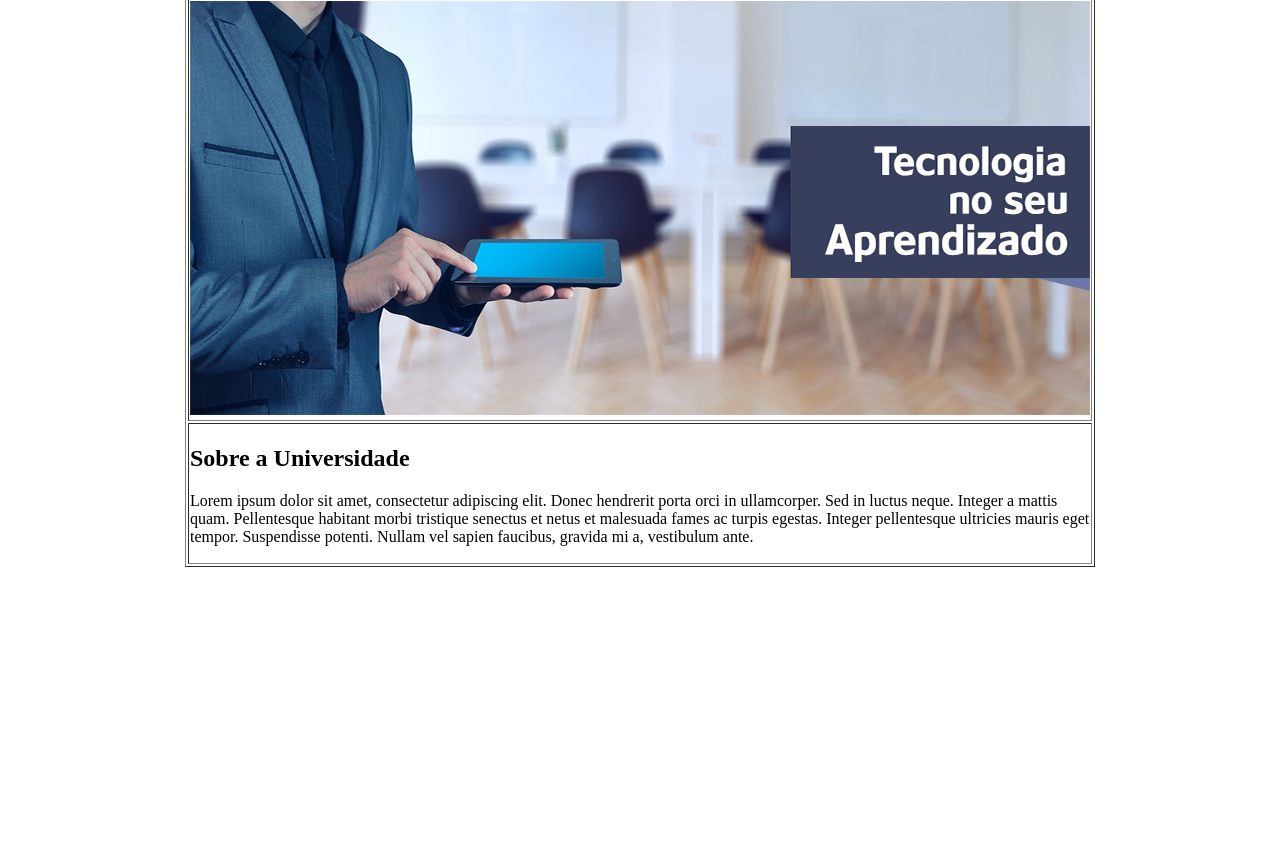
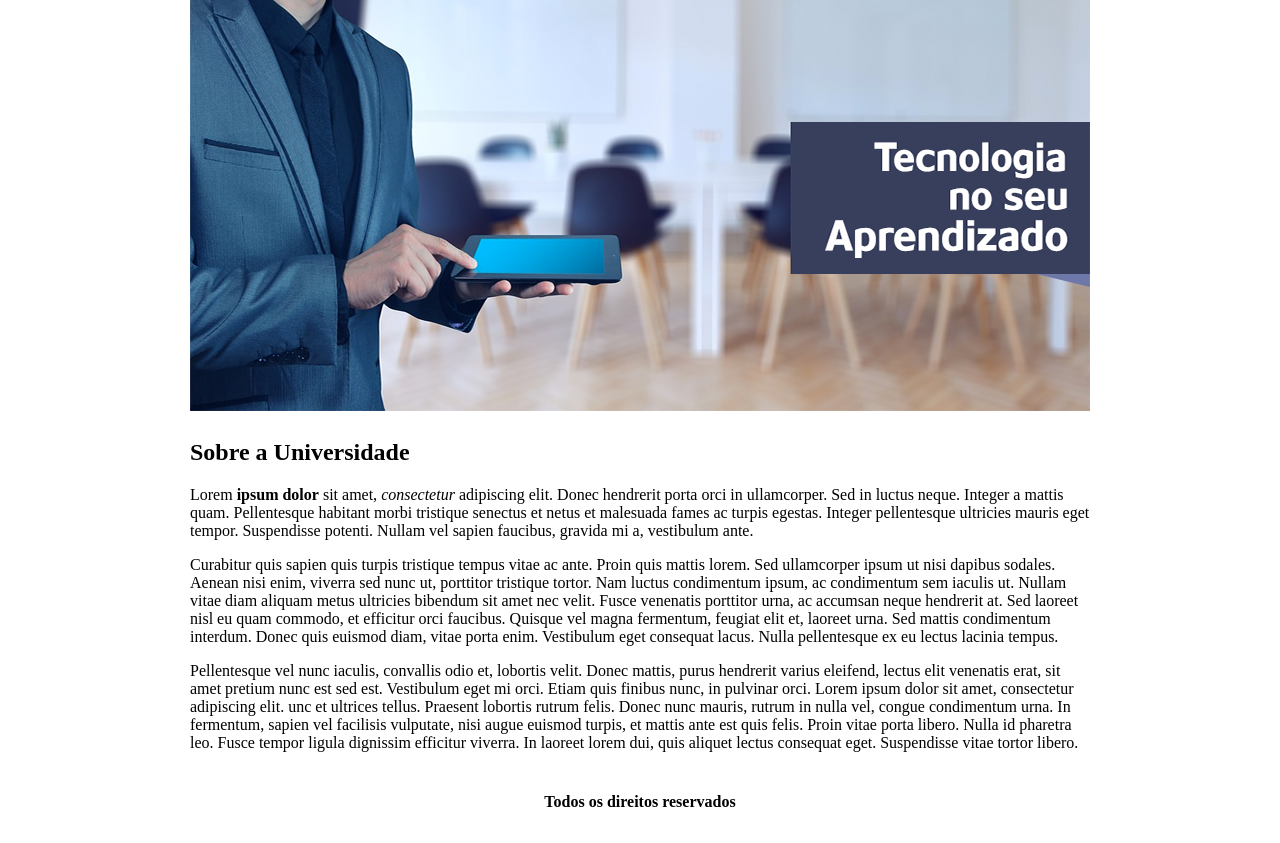
Before and after one commit to https-ailton-dev/WebSite_HTML_Faculdade, a plain HTML site: page index.html in a window 1280 px wide. Shown: the part 107-950 px from the top of the page. Before the commit the page ends 800 px from the top, so only its background shows below. Drawn offline with Linux system fonts and the light colour scheme.

Commit message:
Primeira Versao Pag Index

```diff
--- a/index.html
+++ b/index.html
@@ -6,7 +6,7 @@
     <title>UNES - Página Principal</title>
 </head>
 <body background="imagens/fundo2.png">
-    <table border="1" width="900" align="center">
+    <table border="0" width="900" align="center">
 
         <tr>
             <td height="89"><img src="imagens/logo.png"></td>
@@ -28,13 +28,45 @@
 
                 <h2>Sobre a Universidade</h2>
 
-                <p>Lorem ipsum dolor sit amet, consectetur adipiscing elit.
+                <p>Lorem <strong>ipsum dolor</strong> sit amet, <em>consectetur</em> adipiscing elit.
                     Donec hendrerit porta orci in ullamcorper.
                     Sed in luctus neque. Integer a mattis quam.
                     Pellentesque habitant morbi tristique senectus et netus et malesuada fames ac turpis egestas.
                     Integer pellentesque ultricies mauris eget tempor. Suspendisse potenti.
                     Nullam vel sapien faucibus, gravida mi a, vestibulum ante.</p>
+
+                <p>Curabitur quis sapien quis turpis tristique tempus vitae ac ante.
+                    Proin quis mattis lorem. Sed ullamcorper ipsum ut nisi dapibus sodales.
+                    Aenean nisi enim, viverra sed nunc ut, porttitor tristique tortor.
+                    Nam luctus condimentum ipsum, ac condimentum sem iaculis ut.
+                    Nullam vitae diam aliquam metus ultricies bibendum sit amet nec velit.
+                    Fusce venenatis porttitor urna, ac accumsan neque hendrerit at.
+                    Sed laoreet nisl eu quam commodo, et efficitur orci faucibus.
+                    Quisque vel magna fermentum, feugiat elit et, laoreet urna.
+                    Sed mattis condimentum interdum. Donec quis euismod diam, vitae porta enim.
+                    Vestibulum eget consequat lacus. Nulla pellentesque ex eu lectus lacinia tempus. </p>
+
+                <p>Pellentesque vel nunc iaculis, convallis odio et, lobortis velit.
+                    Donec mattis, purus hendrerit varius eleifend, lectus elit venenatis erat, sit amet pretium nunc est sed est.
+                    Vestibulum eget mi orci. Etiam quis finibus nunc, in pulvinar orci.
+                    Lorem ipsum dolor sit amet, consectetur adipiscing elit.
+                    unc et ultrices tellus. Praesent lobortis rutrum felis.
+                    Donec nunc mauris, rutrum in nulla vel, congue condimentum urna.
+                    In fermentum, sapien vel facilisis vulputate, nisi augue euismod turpis, et mattis ante est quis felis.
+                    Proin vitae porta libero. Nulla id pharetra leo. Fusce tempor ligula dignissim efficitur viverra.
+                    In laoreet lorem dui, quis aliquet lectus consequat eget. Suspendisse vitae tortor libero.</p>
+
             </td>
+        </tr>
+
+        <tr>
+
+            <td colspan="2" align="center">
+
+                <h4>Todos os direitos reservados</h4>
+
+            </td>
+
         </tr>
 
     </table>
```
